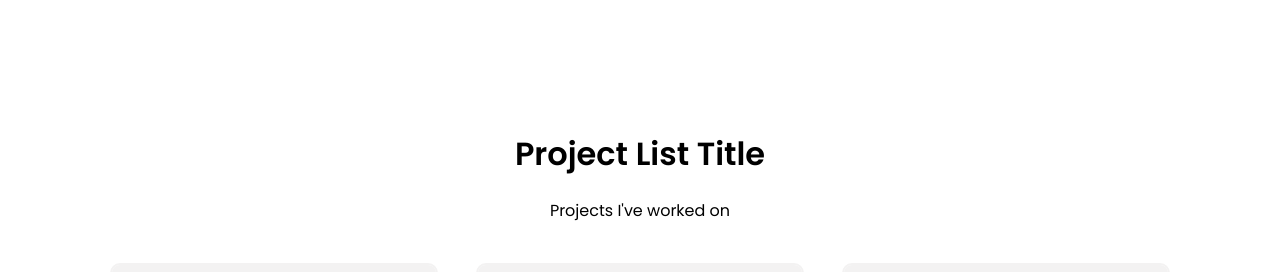
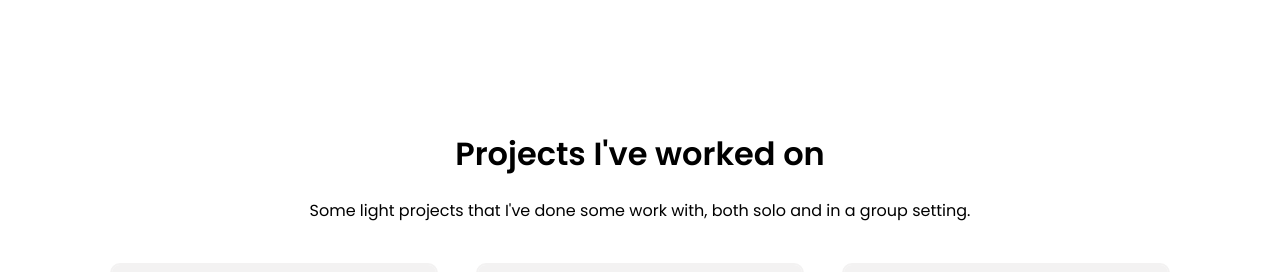
Before and after one commit to adamvaughn/react-portfolio, a React (Create React App) app: page / in a window 1280 px wide. Shown: the part 1520-1792 px from the top of the page. Built offline with nearby package versions, Linux system fonts and the light colour scheme.

Commit message:
typo fix

```diff
--- a/src/components/projectList/ProjectList.jsx
+++ b/src/components/projectList/ProjectList.jsx
@@ -6,9 +6,9 @@ const ProjectList = () => {
     return (
         <div className="pl">
             <div className="pl-texts">
-                <h1 className="pl-title">Project List Title</h1>
+                <h1 className="pl-title">Projects I've worked on</h1>
                 <p className="pl-desc">
-                    Projects I've worked on
+                    Some light projects that I've done some work with, both solo and in a group setting.
                 </p>
             </div>
             <div className="pl-list">
```
Also changed, not shown: 8 other files (tests, documents, lock files or other folders).
